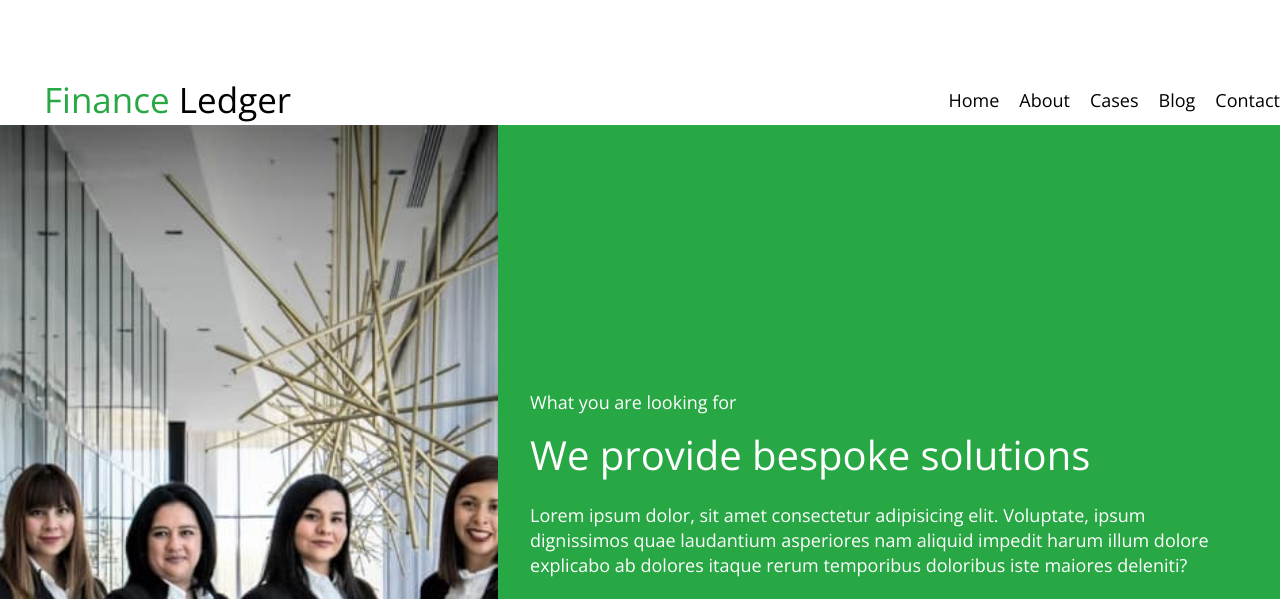
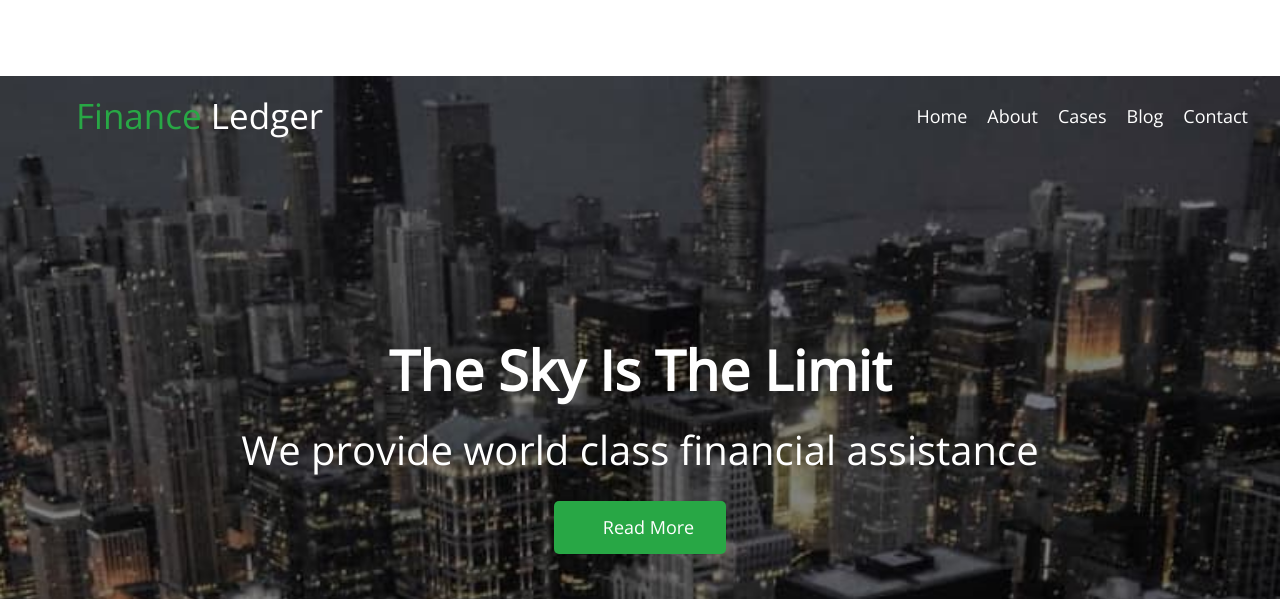
Before and after one commit to OlhaTsyhanenko/test-work, a website built with Parcel: page src/index.html in a window 1280 px wide. Shown: the part 174-773 px from the top of the page. Built offline with nearby package versions, Linux system fonts and the light colour scheme; files whose address does not match are found by name.

Commit message:
add section header+hero

```diff
--- a/src/partials/header.html
+++ b/src/partials/header.html
@@ -1,4 +1,4 @@
-<header class="header">
+<header class="header overlay">
   <nav class="header_nav">
     <div class="header_logo">
       <svg width="40px" height="35px">
@@ -33,4 +33,14 @@
       </ul>
     </div>
   </nav>
+  <div class="header_hero">
+    <h2 class="hero_title">The Sky Is The Limit</h2>
+    <p class="hero_description">We provide world class financial assistance</p>
+    <button type="submit" class="btn hero_btn">
+      <svg width="9px" height="18px">
+        <use href="./images/symbol-defs.svg#icon-angle-right"></use>
+      </svg>
+      <span class="btn_title">Read More</span>
+    </button>
+  </div>
 </header>
--- a/src/sass/components/_button.scss
+++ b/src/sass/components/_button.scss
@@ -4,6 +4,18 @@
     border: none;
     cursor: pointer;
     color: var(--fontColor)
+}
+
+.hero_btn {
+    display: flex;
+    align-items: center;
+    background-color: var(--btnColor);
+    transition: background-color 250ms cubic-bezier(0.4, 0, 0.2, 1);
+
+    &:hover,
+    &:focus {
+        background-color: var(--hoverColor);
+    }
 }
 
 .btn-read {
--- a/src/sass/layout/_header.scss
+++ b/src/sass/layout/_header.scss
@@ -1,3 +1,61 @@
+.overlay {
+    margin-left: auto;
+    margin-right: auto;
+    background-repeat: no-repeat;
+    background-position: top;
+    background-size: cover;
+    background-image: url(../images/bg/bg_mobile.jpg);
+    // background-image: linear-gradient(0deg, rgba(0, 0, 0, 0.5), rgba(0, 0, 0, 0.5)),
+    //     url(../images/bg/bg_mobile.jpg);
+
+    @media (min-device-pixel-ratio: 2),
+    (min-resolution: 192dpi),
+    (min-resolution: 2dppx) {
+        background-image: url(../images/bg/bg_mobile@2x.jpg);
+        // background-image: linear-gradient(0deg, rgba(0, 0, 0, 0.5), rgba(0, 0, 0, 0.5)),
+        //     url(../images/bg/bg_mobile@2x.jpg);
+    }
+
+    @media screen and (min-width: $tablet) {
+        background-image: url(../images/bg/bg_tablet.jpg);
+    // background-image: linear-gradient(0deg, rgba(0, 0, 0, 0.5), rgba(0, 0, 0, 0.5)),
+    //     url(../images/bg/bg_tablet.jpg);
+
+        @media (min-device-pixel-ratio: 2),
+        (min-resolution: 192dpi),
+        (min-resolution: 2dppx) {
+            background-image: url(../images/bg/bg_tablet@2x.jpg);
+            // background-image: linear-gradient(0deg, rgba(0, 0, 0, 0.5), rgba(0, 0, 0, 0.5)),
+            //     url(../images/bg/bg_tablet@2x.jpg);
+        }
+    }
+
+    @media screen and (min-width: $desktop) {
+        background-image: url(../images/bg/bg_desktop.jpg);
+        // background-image: linear-gradient(0deg, rgba(0, 0, 0, 0.5), rgba(0, 0, 0, 0.5)),
+        //     url(../images/bg/bg_desktop.jpg);
+
+        @media (min-device-pixel-ratio: 2),
+        (min-resolution: 192dpi),
+        (min-resolution: 2dppx) {
+            background-image: url(../images/bg/bg_desktop@2x.jpg);
+            // background-image: linear-gradient(0deg, rgba(0, 0, 0, 0.5), rgba(0, 0, 0, 0.5)),
+            //     url(../images/bg/bg_desktop@2x.jpg);
+        }
+    }
+}
+
+.header {
+    padding: 22px 22px 104px 22px;
+
+    @media screen and (min-width:$tablet) {
+        padding: 16px 32px 378px 32px;
+    }
+    @media screen and (min-width:$desktop) {
+        padding: 32px 28px 270px 28px;
+    }
+}
+
 .header_nav {
     display: flex;
     flex-direction: column;
@@ -29,16 +87,16 @@
 .logo_link {
     margin-left: 4px;
     text-decoration: none;
-    font-size: 35px;
+    font-size: 28px;
     color: var(--btnColor);
+    @media screen and (min-width:$tablet) {
+        font-size: 35px;
+    }
 }
 
 .part-logo {
-    // color: var(--fontColor);
-    color: black;
+    color: var(--fontColor);
 }
-
-
 
 .menu_list {
     display: flex;
@@ -53,7 +111,56 @@
 }
 
 .menu_link {
-    // color: var(--fontColor);
-    color: black;
+    color: var(--fontColor);
     text-decoration: none;
+
+    &:hover,
+    &:focus {
+        color: var(--hoverColor);
+    }
 }
+
+.header_hero {
+    display: flex;
+    flex-direction: column;
+    align-items: center;
+    margin-top: 62px;
+
+    @media screen and (min-width:$tablet) {
+        margin-top: 314px;
+    }
+    @media screen and (min-width:$tablet) {
+        margin-top: 192px;
+    }
+}
+
+.hero_title {
+    font-weight: 600;
+    font-size: 40px;
+    line-height: 1.35;
+    text-align: center;
+
+    @media screen and (min-width:$tablet) {
+        font-size: 55px;
+    }
+}
+
+.hero_description {
+    font-size: 26px;
+    line-height: 1.23;
+    margin-top: 16px;
+    margin-bottom: 24px;
+    text-align: center;
+
+    @media screen and (min-width:$tablet) {
+        font-size: 40px;
+    }
+    @media screen and (min-width:$tablet) {
+        line-height: 1.35;
+    }
+}
+
+.btn_title {
+    margin-left: 8px;
+    font-size: 18px;
+}
```
Also changed, not shown: src/images/bg/bg_desktop.jpg (added), src/images/bg/bg_desktop@2x.jpg (added), src/images/bg/bg_mobile.jpg (added), src/images/bg/bg_mobile@2x.jpg (added), src/images/bg/bg_tablet.jpg (added), src/images/bg/bg_tablet@2x.jpg (added), src/images/symbol-defs.svg.
